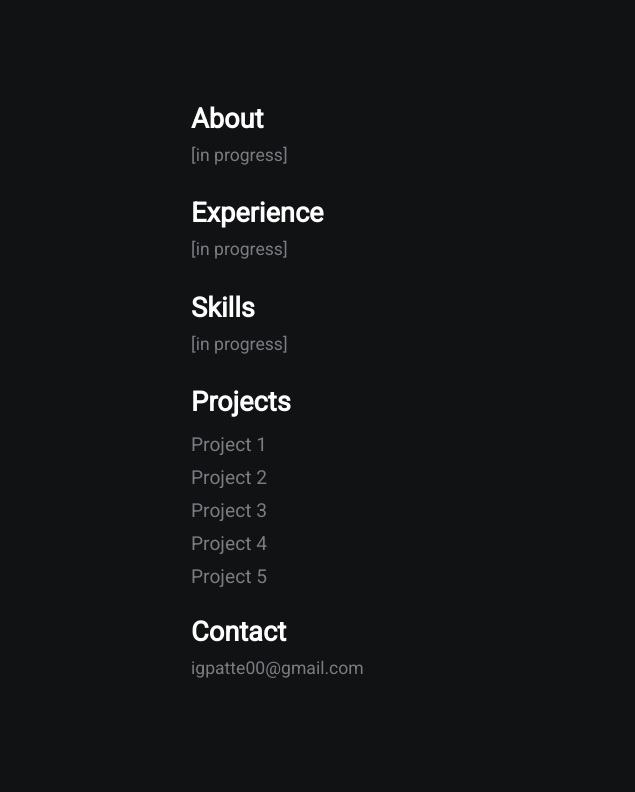
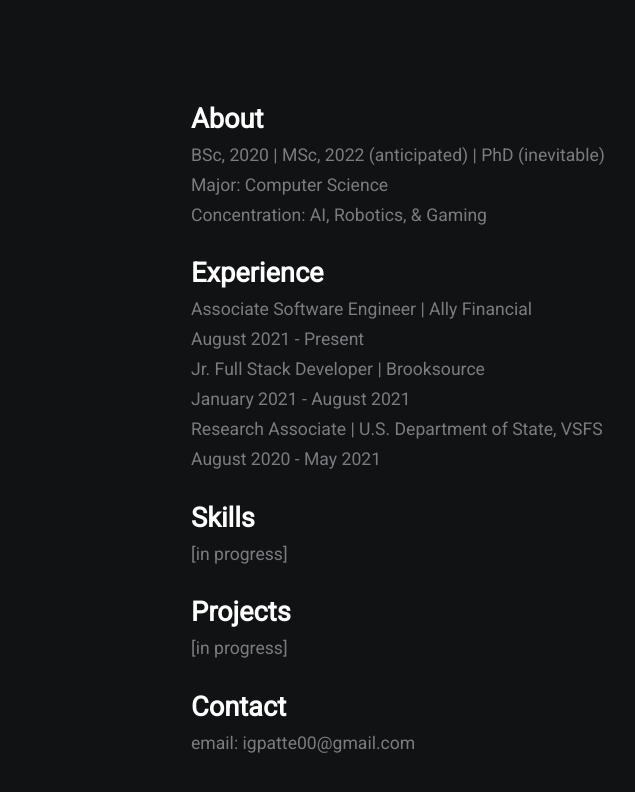
Before and after one commit to ipgogra/igpatterson, a plain HTML site: page index.html in a window 1280 px wide. Shown: the full height of the page, 449-1084 px from the left. Drawn offline with Linux system fonts and the light colour scheme.

Commit message:
Update index.html

```diff
--- a/index.html
+++ b/index.html
@@ -14,25 +14,32 @@
             <i class="fas fa-code fa-5x white"></i>
             <h2>Isabella G. Patterson</h2>
             <p>CLT, NC</p>
-            <a href="#"><i class="fab fa-linkedin"></i></a>
-            <a href="#"><i class="fab fa-github"></i></a>
+            <a href="https://www.linkedin.com/in/igpatterson/"><i class="fab fa-linkedin"></i></a>
+            <a href="https://github.com/ipgogra"><i class="fab fa-github"></i></a>
         </div>
         <div class="section-2">
             <h2>About</h2>
-            <p>[in progress]</p>
+            <p>BSc, 2020 | MSc, 2022 (anticipated) | PhD (inevitable)</p>
+            <p>Major: Computer Science</p>
+            <p>Concentration: AI, Robotics, & Gaming</p>
             <h2>Experience</h2>
-            <p>[in progress]</p>
-
+            <p>Associate Software Engineer | Ally Financial</p>
+                <p>August 2021 - Present</p>
+            <p>Jr. Full Stack Developer | Brooksource</p>
+                <p>January 2021 - August 2021</p>
+            <p>Research Associate | U.S. Department of State, VSFS</p>
+                <p>August 2020 - May 2021</p>
             <h2>Skills</h2>
             <p>[in progress]</p>
             <h2>Projects</h2>
-            <a href="#">Project 1</a>
+            <p>[in progress]</p>
+            <!-- <a href="#">Project 1</a>
             <a href="#">Project 2</a>
             <a href="#">Project 3</a>
             <a href="#">Project 4</a>
-            <a href="#">Project 5</a>
+            <a href="#">Project 5</a> -->
             <h2>Contact</h2>
-            <p>igpatte00@gmail.com</p>
+            <p>email: igpatte00@gmail.com</p>
         </div>
     </div>
 </body>
```
